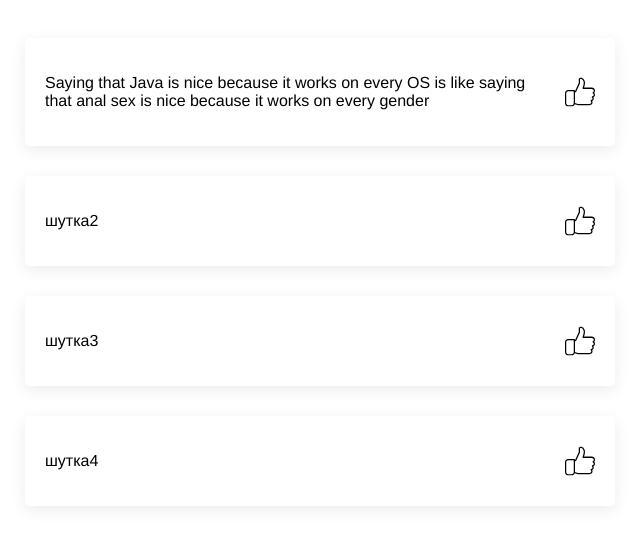
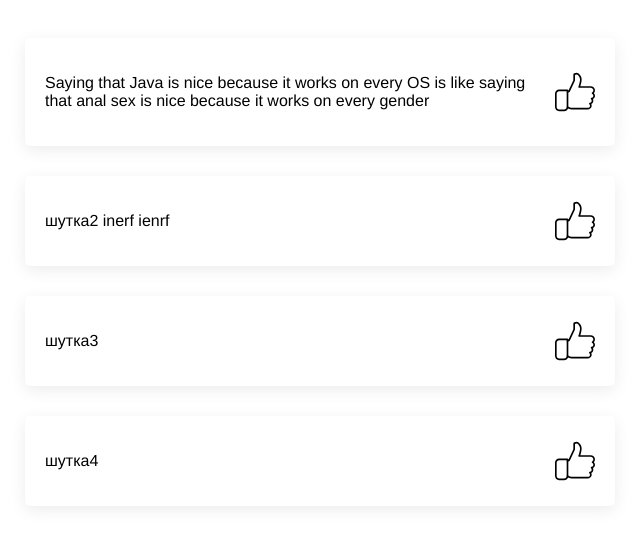
Before and after one commit to aGants/jokes, a Vue app: page / in a window 1280 px wide. Shown: the top 546 px of the page, without its empty margins (320-960 px from the left). Built offline with nearby package versions, Linux system fonts and the light colour scheme.

Commit message:
add like style

```diff
--- a/src/App.vue
+++ b/src/App.vue
@@ -19,7 +19,7 @@
  transition: .4s ease-out;
 }
 $joke-color: #F9F7F7;
-$liked-color: #99DDCC;
+$first-color: #99DDCC;
 
 @mixin w-from($screen) {
   @media (min-width: $screen) {
@@ -42,23 +42,24 @@
   &-joke {
     display: flex;
     justify-content: space-between;
+    align-items: center;
     gap: 20px;
     width: 250px;
     padding: 20px 10px;
     margin: 30px 0;
     border-radius: 5px;
     box-shadow: 0 4px 16px 0 rgb(0 0 0 / 8%);
-    @extend %transition;
-    &:hover {
-      // box-shadow: 0 4px 16px 0 rgb(0 0 0 / 30%);
-    }
     @include w-from($screen-md){
       width: 550px;
       padding: 20px 20px;
     }
     &-like {
+      max-width: 40px;
+      height: 40px;
       cursor: pointer;
+      transition: .2s ease-out;
       &:hover {
+        fill: $first-color;
       }
     }
   }
--- a/src/components/JokesList.vue
+++ b/src/components/JokesList.vue
@@ -2,7 +2,9 @@
   <ul class="list">
     <li class="list-joke" v-for="joke in jokes" :key=joke.id>
       <p class="list-joke-text"> {{ joke }} </p>
-      <img src="../assets/like.svg" class="list-joke-like" />
+      <svg class="list-joke-like">
+        <use href="../assets/like.svg#like" />
+      </svg>
     </li>
   </ul>
 </template>
@@ -12,7 +14,7 @@
   name: 'JokesList',
   data () {
     return {
-      jokes: ['Saying that Java is nice because it works on every OS is like saying that anal sex is nice because it works on every gender', 'шутка2', 'шутка3', 'шутка4'],
+      jokes: ['Saying that Java is nice because it works on every OS is like saying that anal sex is nice because it works on every gender', 'шутка2 inerf ienrf', 'шутка3', 'шутка4'],
       isLoading: false,
       error: null
     }
```
Also changed, not shown: src/assets/like.svg.
